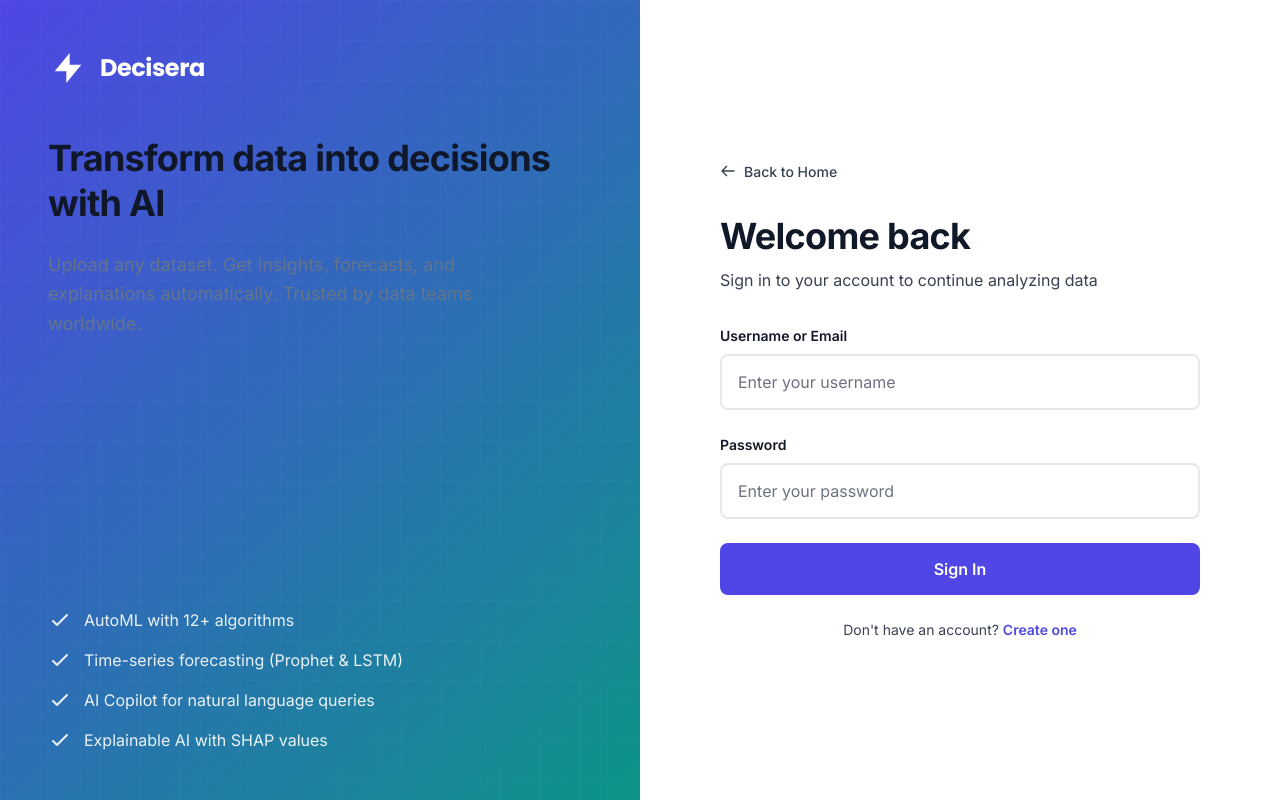
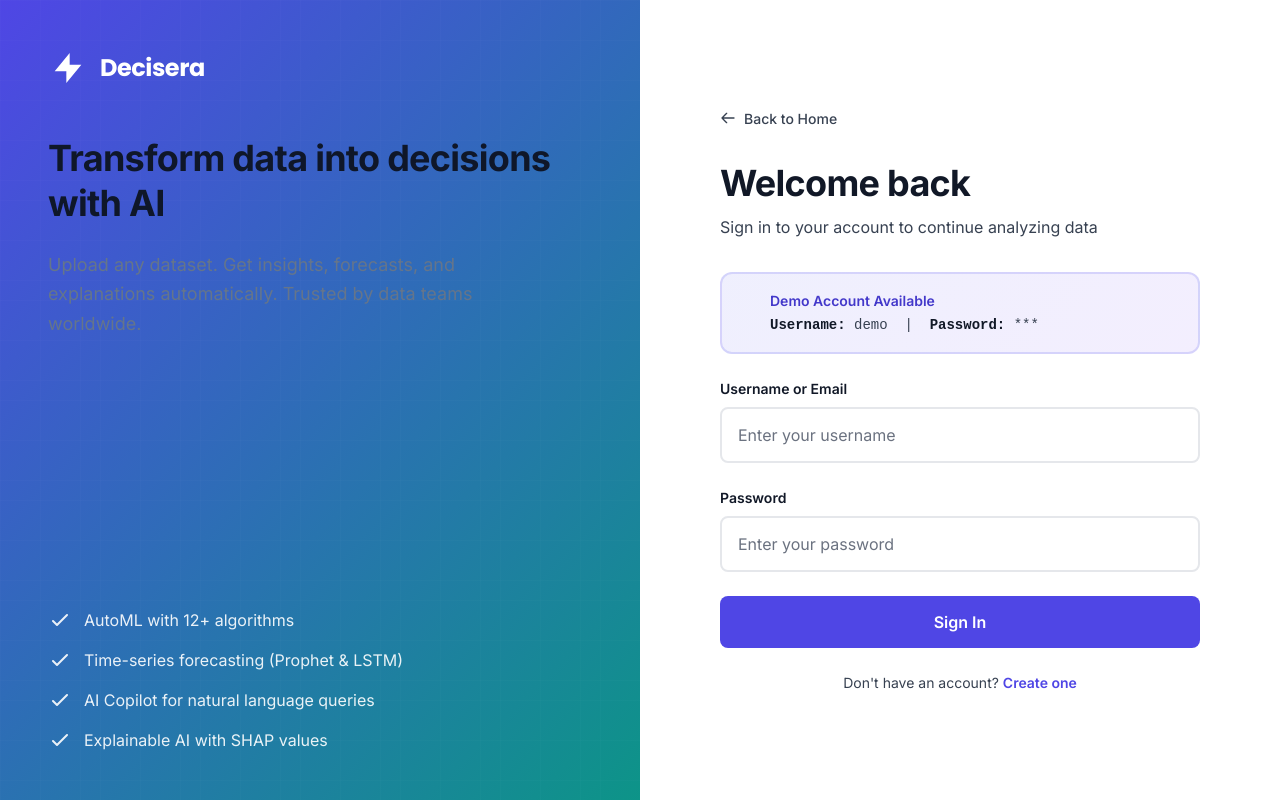
Before and after one commit to josephkamau32/AI-Decision-Intelligence-System, a React (Create React App) app in the folder frontend/: page /login in a window 1280 px wide. Built offline with nearby package versions, Linux system fonts and the light colour scheme; no server answers.

Commit message:
Fixed AI Copilot rate limits

```diff
--- a/frontend/src/pages/Login.module.css
+++ b/frontend/src/pages/Login.module.css
@@ -209,6 +209,64 @@
     flex-shrink: 0;
 }
 
+/* Demo Credentials Banner */
+.demoCredentials {
+    background: linear-gradient(135deg, rgba(99, 102, 241, 0.1) 0%, rgba(139, 92, 246, 0.1) 100%);
+    border: 2px solid rgba(99, 102, 241, 0.2);
+    border-radius: var(--radius-lg);
+    padding: var(--spacing-4);
+    margin-bottom: var(--spacing-6);
+    display: flex;
+    align-items: flex-start;
+    gap: var(--spacing-3);
+    animation: slideIn 0.3s ease-out;
+}
+
+@keyframes slideIn {
+    from {
+        opacity: 0;
+        transform: translateY(-10px);
+    }
+
+    to {
+        opacity: 1;
+        transform: translateY(0);
+    }
+}
+
+.demoIcon {
+    color: var(--color-primary-600);
+    flex-shrink: 0;
+    margin-top: 2px;
+}
+
+.demoIcon svg {
+    width: 20px;
+    height: 20px;
+}
+
+.demoContent {
+    flex: 1;
+}
+
+.demoTitle {
+    font-size: var(--text-sm);
+    font-weight: var(--font-semibold);
+    color: var(--color-primary-700);
+    margin-bottom: var(--spacing-1);
+}
+
+.demoDetails {
+    font-size: var(--text-sm);
+    color: var(--text-secondary);
+    font-family: 'Courier New', monospace;
+}
+
+.demoDetails strong {
+    color: var(--text-primary);
+    font-weight: var(--font-semibold);
+}
+
 .submitButton {
     width: 100%;
     padding: var(--spacing-4);
--- a/frontend/src/pages/Login.tsx
+++ b/frontend/src/pages/Login.tsx
@@ -95,6 +95,21 @@ const Login: React.FC = () => {
                         </p>
                     </div>
 
+                    {/* Demo Credentials Banner */}
+                    <div className={styles.demoCredentials}>
+                        <div className={styles.demoIcon}>
+                            <svg fill="none" viewBox="0 0 24 24" stroke="current Color" width="20" height="20">
+                                <path strokeLinecap="round" strokeLinejoin="round" strokeWidth={2} d="M13 16h-1v-4h-1m1-4h.01M21 12a9 9 0 11-18 0 9 9 0 0118 0z" />
+                            </svg>
+                        </div>
+                        <div className={styles.demoContent}>
+                            <div className={styles.demoTitle}>Demo Account Available</div>
+                            <div className={styles.demoDetails}>
+                                <strong>Username:</strong> demo &nbsp;|&nbsp; <strong>Password:</strong> ***
+                            </div>
+                        </div>
+                    </div>
+
                     <form onSubmit={handleSubmit} className={styles.form}>
                         {error && (
                             <div className={styles.error}>
```
Also changed, not shown: 2 other files (tests, documents, lock files or other folders).
